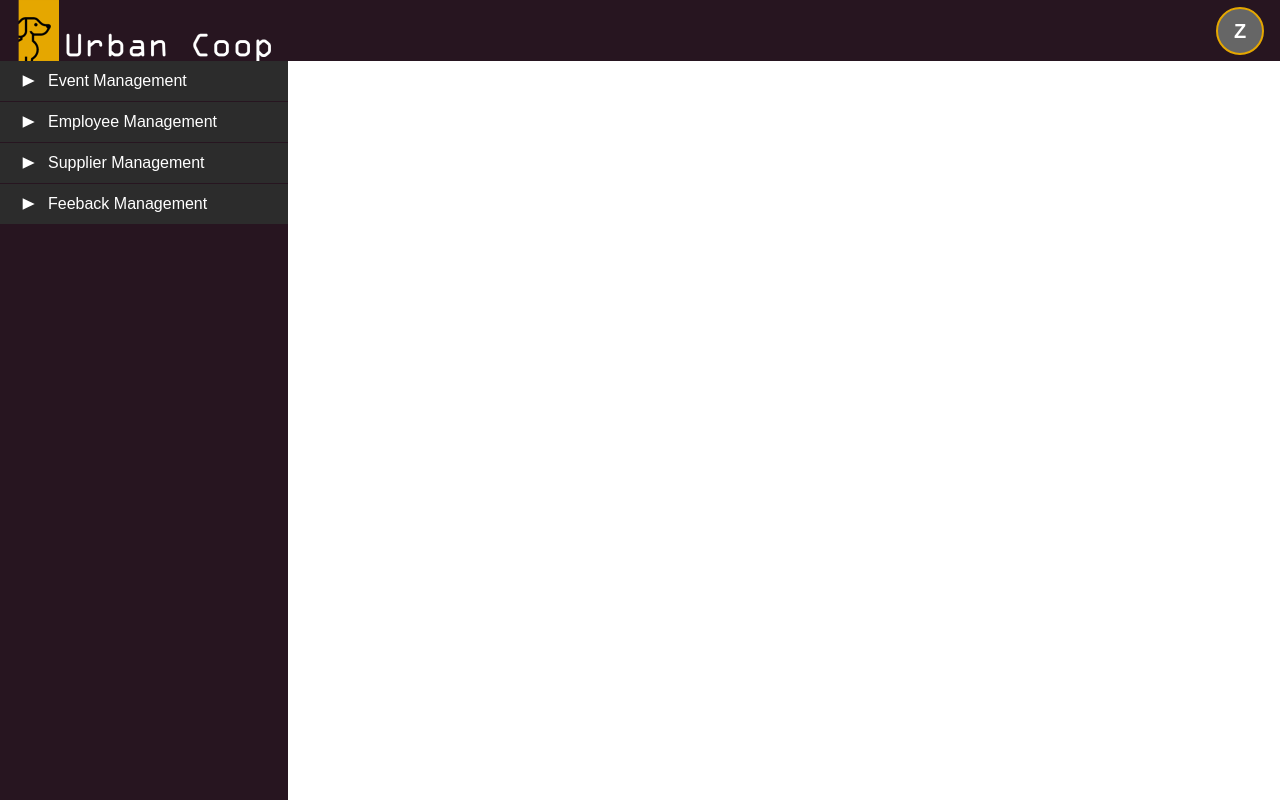
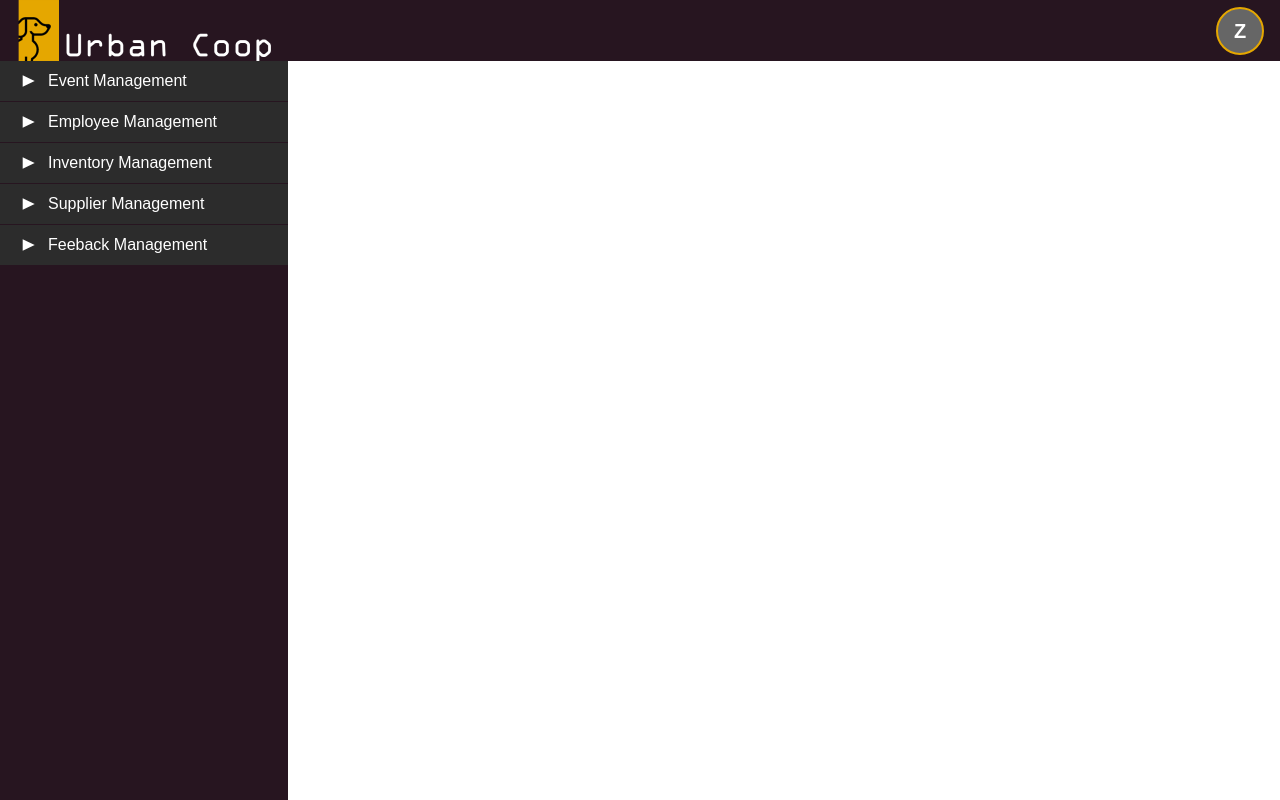
Before and after one commit to Miyuru-Shalitha/urban-coop, a React (Vite) app in the folder frontend/: page /admin in a window 1280 px wide. Shown: the top 800 px of the page. Built offline with nearby package versions, Linux system fonts and the light colour scheme; a web font is replaced by a local one.

Commit message:
fix bugs again xD

```diff
--- a/frontend/src/components/AdminLayout/AdimnSidebar.tsx
+++ b/frontend/src/components/AdminLayout/AdimnSidebar.tsx
@@ -57,6 +57,27 @@ export default function AdminSidebar() {
           },
         ],
       },
+      {
+        onClick: (index) => setActiveItemIndex(index),
+        activeIndex: activeItemIndex,
+        title: "Inventory Management",
+        homeRoute: "/admin/inventory-management",
+        subtitles: [
+          {
+            name: "Dashboard",
+            route: "/admin/inventory-management/dashboard",
+          },
+          {
+            name: "Item",
+            route: "/admin/inventory-management/item",
+          },
+          {
+            name: "Request Stocks",
+            route: "/admin/inventory-management/request-stocks",
+          },
+        ],
+      },
+
       {
         onClick: (index) => setActiveItemIndex(index),
         activeIndex: activeItemIndex,
```
